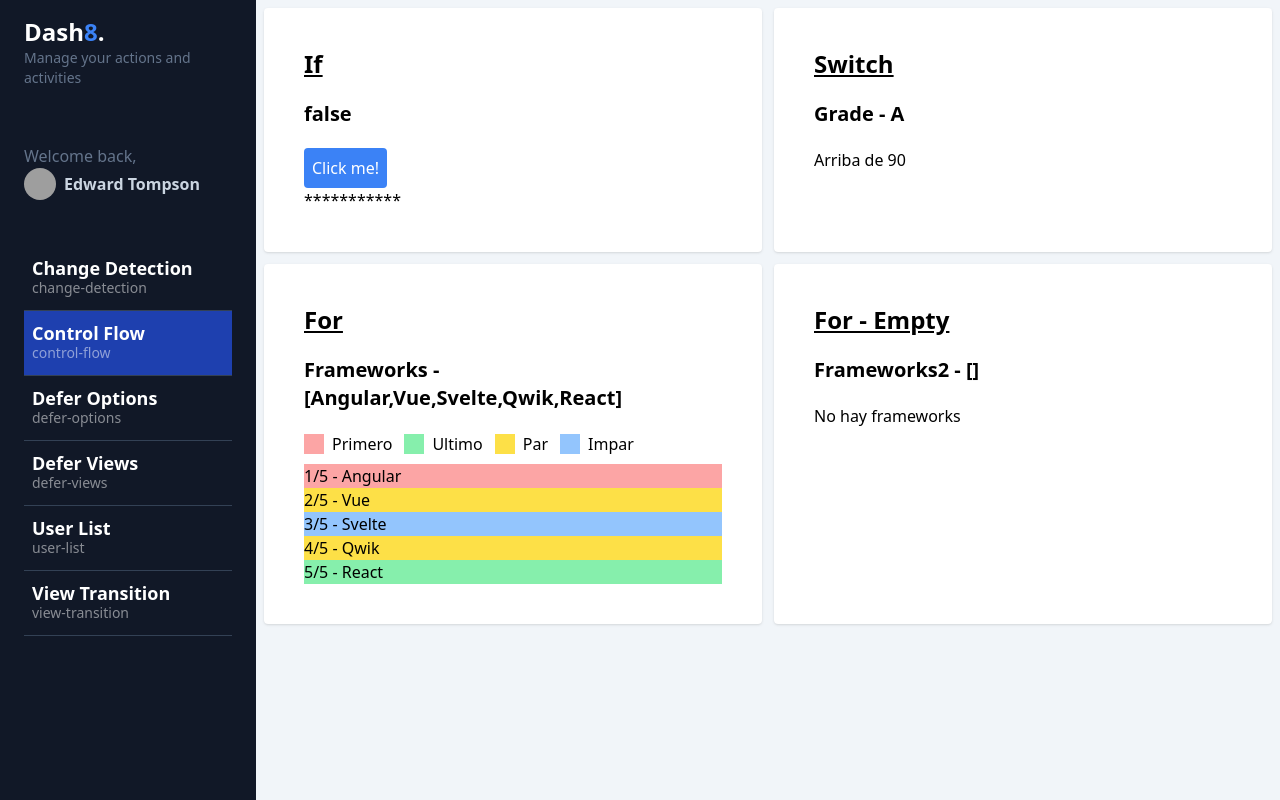
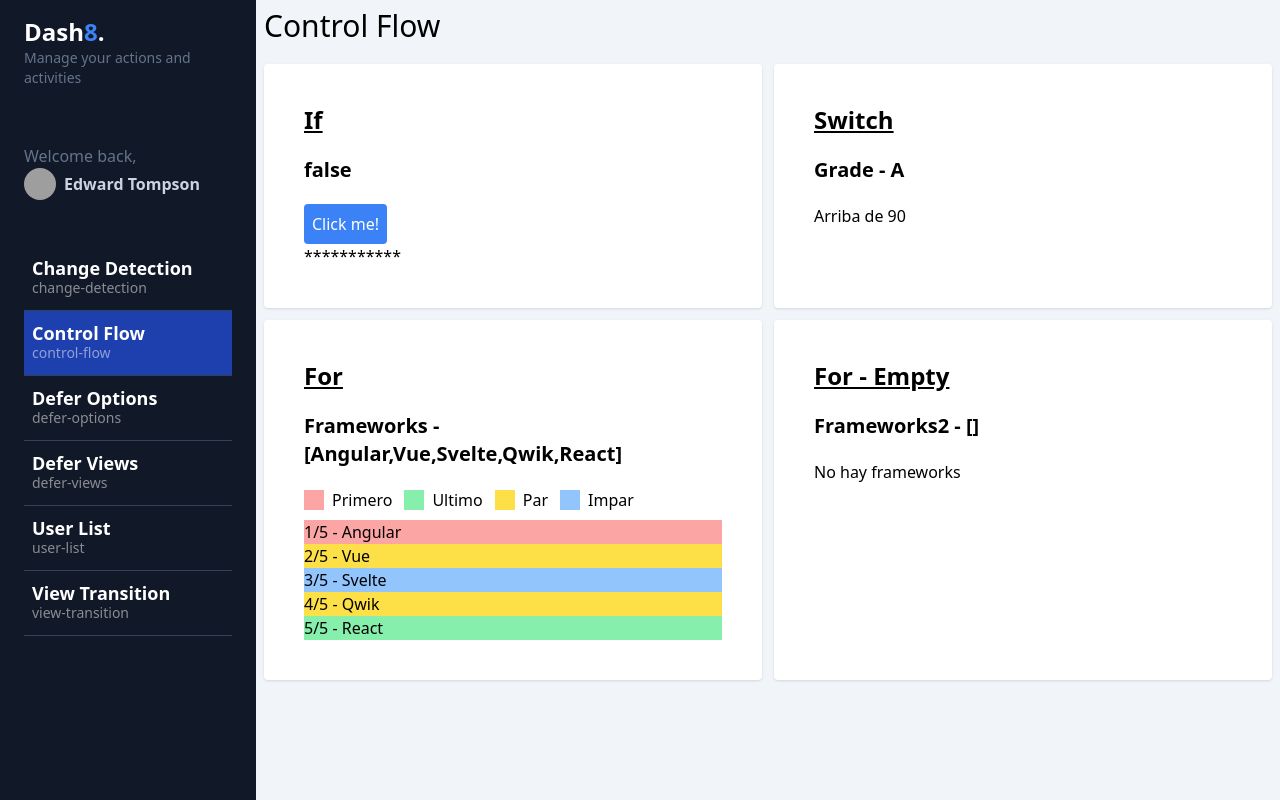
Before and after one commit to ljsuarez7/AngularCeroExperto2025MyDashboard, an Angular app: page /dashboard/control-flow in a window 1280 px wide. Built offline with nearby package versions, Linux system fonts and the light colour scheme; grey boxes are pictures that could not be loaded.

Commit message:
Creamos componente para mostrar el titulo de la pagina, con dos input, uno para el texto a mostrar y el otro si está se enviaria un true y si no false para poder hacer cambios de css por ejemplo.

```diff
--- a/src/app/dashboard/pages/control-flow/control-flow.component.html
+++ b/src/app/dashboard/pages/control-flow/control-flow.component.html
@@ -1,3 +1,6 @@
+<app-title title="Control Flow" withShadow />
+<!-- <app-title title="Control Flow" /> -->
+
 <section class="grid grid-cols-1 md:grid-cols-2 gap-3">
 
   <div class="bg-white rounded shadow p-10">
--- a/src/app/dashboard/pages/control-flow/control-flow.component.ts
+++ b/src/app/dashboard/pages/control-flow/control-flow.component.ts
@@ -1,10 +1,12 @@
 import { Component, signal } from '@angular/core';
+import { TitleComponent } from '@shared/title/title.component';
+
 
 type Grade = 'A'|'B'|'F';
 
 @Component({
   selector: 'app-control-flow',
-  imports: [],
+  imports: [TitleComponent],
   templateUrl: './control-flow.component.html',
 })
 export default class ControlFlowComponent {
--- a/src/app/shared/title/title.component.html
+++ b/src/app/shared/title/title.component.html
@@ -1 +1,2 @@
-<p>title works!</p>,
+<h1 class="text-3xl mb-5">{{title()}}</h1>
+<!-- <h1 class="text-3xl mb-5">{{title()}} - {{withShadow()}}</h1> -->
--- a/src/app/shared/title/title.component.ts
+++ b/src/app/shared/title/title.component.ts
@@ -1,8 +1,14 @@
-import { Component } from '@angular/core';
+import { booleanAttribute, Component, input } from '@angular/core';
 
 @Component({
   selector: 'app-title',
   imports: [],
   templateUrl: './title.component.html',
 })
-export class TitleComponent { }
+export class TitleComponent {
+
+  title = input.required<string>();
+  //Con esto si tenemos este input en el llamada a este componente seria true y si no false
+  withShadow = input(false, {transform: booleanAttribute});
+
+}
```
